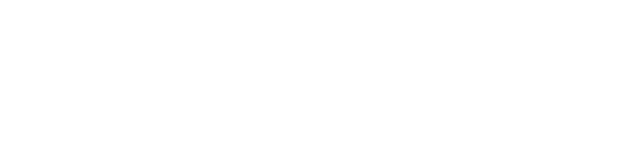
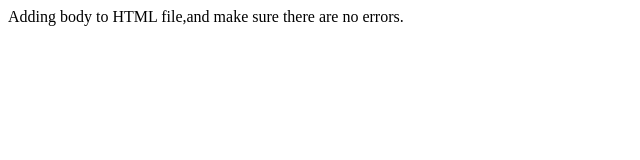
Before and after one commit to suryateja1992/MovieFlix, a plain HTML site: page index.html in a window 1280 px wide. Shown: the whole page, without its empty margins (0-640 px from the left). Drawn offline with Linux system fonts and the light colour scheme.

Commit message:
fix(intial-commit)-fix the html body with the complete content

```diff
--- a/index.html
+++ b/index.html
@@ -1,8 +1,9 @@
 <html>
 <head>
+</head>
 
     <body>
-
+Adding body to HTML file,and make sure there are no errors.
 </body>
 
 
```
